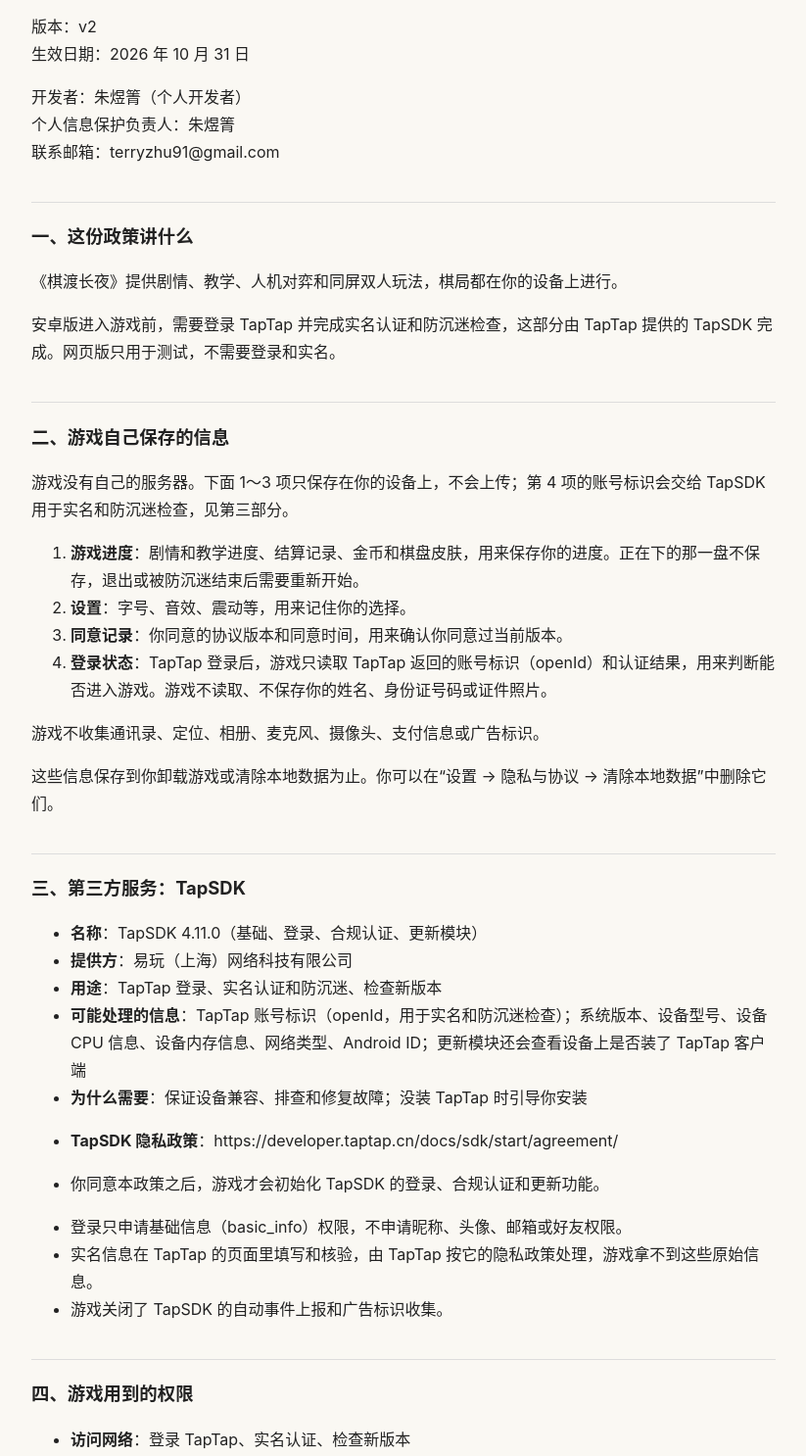
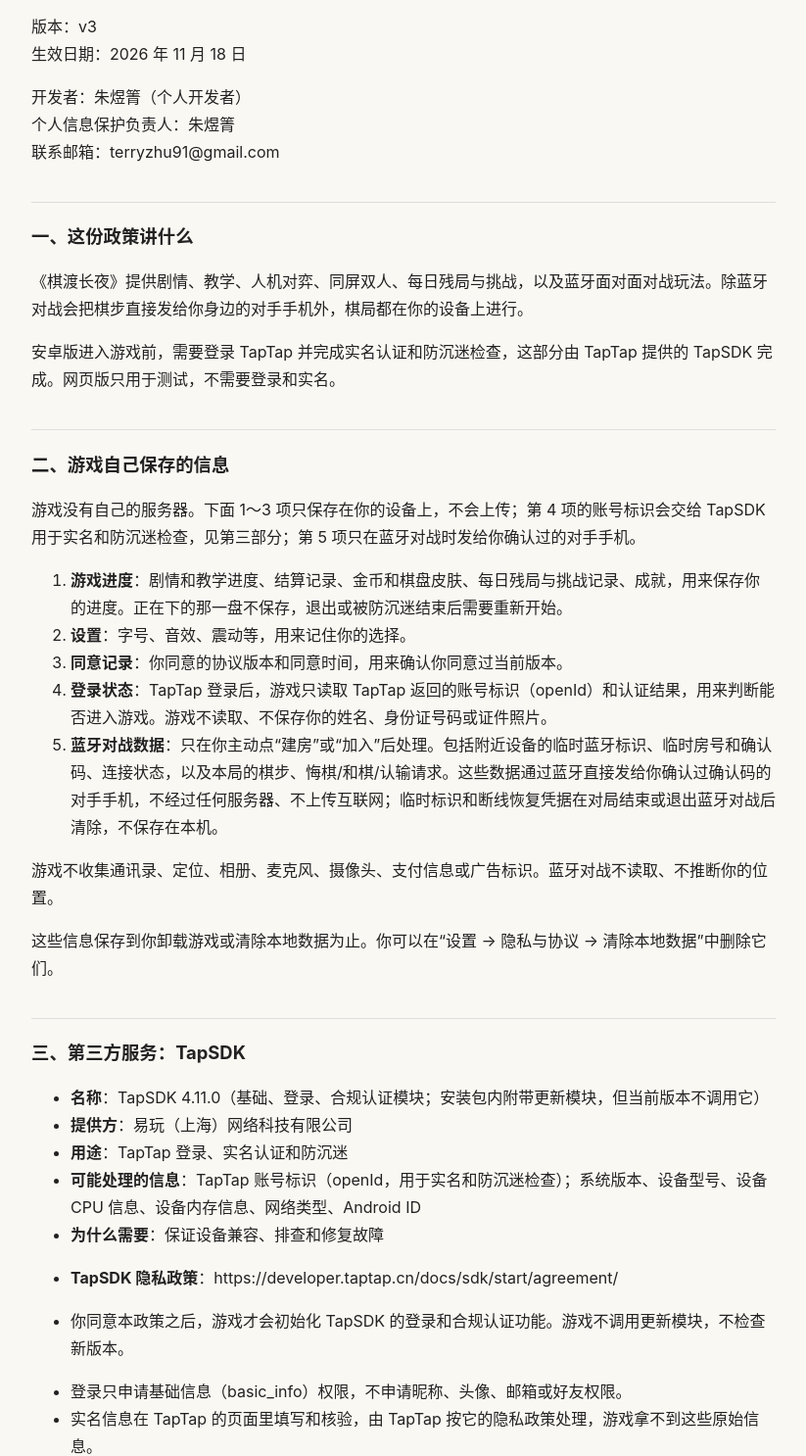
Before and after one commit to zyqterry/qiduchangye-legal, a plain HTML site: page privacy.html in a window 1280 px wide. Shown: the part 102-1588 px from the top of the page at 98% size, without its empty margins (228-1051 px from the left). Drawn offline with Linux system fonts and the light colour scheme.

Commit message:
《棋渡长夜》协议与政策 v3（2026-11-18 生效）：蓝牙对战、挑战记录、去掉检查更新
Co-Authored-By: Claude Opus 5.5 <noreply@anthropic.com>

```diff
--- a/privacy.html
+++ b/privacy.html
@@ -3,36 +3,37 @@
 body{margin:0;background:var(--bg);color:var(--fg);font:16px/1.75 -apple-system,"PingFang SC","Noto Sans CJK SC","Microsoft YaHei",sans-serif}
 main{max-width:760px;margin:0 auto;padding:24px 16px 64px}h1{font-size:1.5em;line-height:1.4}h2{font-size:1.15em;margin-top:2em;border-top:1px solid var(--line);padding-top:1em}
 a{color:var(--link);word-break:break-all}nav{font-size:.9em;color:var(--muted);margin-bottom:8px}ul.docs{padding-left:1.2em}footer{margin-top:48px;color:var(--muted);font-size:.85em}</style></head><body><main><nav><a href="./">《棋渡长夜》协议与政策</a></nav><h1>《棋渡长夜》隐私政策</h1>
-<p>版本：v2<br />
-生效日期：2026 年 10 月 31 日</p>
+<p>版本：v3<br />
+生效日期：2026 年 11 月 18 日</p>
 <p>开发者：朱煜箐（个人开发者）<br />
 个人信息保护负责人：朱煜箐<br />
 联系邮箱：terryzhu91@gmail.com</p>
 <h2>一、这份政策讲什么</h2>
-<p>《棋渡长夜》提供剧情、教学、人机对弈和同屏双人玩法，棋局都在你的设备上进行。</p>
+<p>《棋渡长夜》提供剧情、教学、人机对弈、同屏双人、每日残局与挑战，以及蓝牙面对面对战玩法。除蓝牙对战会把棋步直接发给你身边的对手手机外，棋局都在你的设备上进行。</p>
 <p>安卓版进入游戏前，需要登录 TapTap 并完成实名认证和防沉迷检查，这部分由 TapTap 提供的 TapSDK 完成。网页版只用于测试，不需要登录和实名。</p>
 <h2>二、游戏自己保存的信息</h2>
-<p>游戏没有自己的服务器。下面 1～3 项只保存在你的设备上，不会上传；第 4 项的账号标识会交给 TapSDK 用于实名和防沉迷检查，见第三部分。</p>
+<p>游戏没有自己的服务器。下面 1～3 项只保存在你的设备上，不会上传；第 4 项的账号标识会交给 TapSDK 用于实名和防沉迷检查，见第三部分；第 5 项只在蓝牙对战时发给你确认过的对手手机。</p>
 <ol>
-<li><strong>游戏进度</strong>：剧情和教学进度、结算记录、金币和棋盘皮肤，用来保存你的进度。正在下的那一盘不保存，退出或被防沉迷结束后需要重新开始。</li>
+<li><strong>游戏进度</strong>：剧情和教学进度、结算记录、金币和棋盘皮肤、每日残局与挑战记录、成就，用来保存你的进度。正在下的那一盘不保存，退出或被防沉迷结束后需要重新开始。</li>
 <li><strong>设置</strong>：字号、音效、震动等，用来记住你的选择。</li>
 <li><strong>同意记录</strong>：你同意的协议版本和同意时间，用来确认你同意过当前版本。</li>
 <li><strong>登录状态</strong>：TapTap 登录后，游戏只读取 TapTap 返回的账号标识（openId）和认证结果，用来判断能否进入游戏。游戏不读取、不保存你的姓名、身份证号码或证件照片。</li>
+<li><strong>蓝牙对战数据</strong>：只在你主动点“建房”或“加入”后处理。包括附近设备的临时蓝牙标识、临时房号和确认码、连接状态，以及本局的棋步、悔棋/和棋/认输请求。这些数据通过蓝牙直接发给你确认过确认码的对手手机，不经过任何服务器、不上传互联网；临时标识和断线恢复凭据在对局结束或退出蓝牙对战后清除，不保存在本机。</li>
 </ol>
-<p>游戏不收集通讯录、定位、相册、麦克风、摄像头、支付信息或广告标识。</p>
+<p>游戏不收集通讯录、定位、相册、麦克风、摄像头、支付信息或广告标识。蓝牙对战不读取、不推断你的位置。</p>
 <p>这些信息保存到你卸载游戏或清除本地数据为止。你可以在“设置 → 隐私与协议 → 清除本地数据”中删除它们。</p>
 <h2>三、第三方服务：TapSDK</h2>
 <ul>
-<li><strong>名称</strong>：TapSDK 4.11.0（基础、登录、合规认证、更新模块）</li>
+<li><strong>名称</strong>：TapSDK 4.11.0（基础、登录、合规认证模块；安装包内附带更新模块，但当前版本不调用它）</li>
 <li><strong>提供方</strong>：易玩（上海）网络科技有限公司</li>
-<li><strong>用途</strong>：TapTap 登录、实名认证和防沉迷、检查新版本</li>
-<li><strong>可能处理的信息</strong>：TapTap 账号标识（openId，用于实名和防沉迷检查）；系统版本、设备型号、设备 CPU 信息、设备内存信息、网络类型、Android ID；更新模块还会查看设备上是否装了 TapTap 客户端</li>
-<li><strong>为什么需要</strong>：保证设备兼容、排查和修复故障；没装 TapTap 时引导你安装</li>
+<li><strong>用途</strong>：TapTap 登录、实名认证和防沉迷</li>
+<li><strong>可能处理的信息</strong>：TapTap 账号标识（openId，用于实名和防沉迷检查）；系统版本、设备型号、设备 CPU 信息、设备内存信息、网络类型、Android ID</li>
+<li><strong>为什么需要</strong>：保证设备兼容、排查和修复故障</li>
 <li>
 <p><strong>TapSDK 隐私政策</strong>：https://developer.taptap.cn/docs/sdk/start/agreement/</p>
 </li>
 <li>
-<p>你同意本政策之后，游戏才会初始化 TapSDK 的登录、合规认证和更新功能。</p>
+<p>你同意本政策之后，游戏才会初始化 TapSDK 的登录和合规认证功能。游戏不调用更新模块，不检查新版本。</p>
 </li>
 <li>登录只申请基础信息（basic_info）权限，不申请昵称、头像、邮箱或好友权限。</li>
 <li>实名信息在 TapTap 的页面里填写和核验，由 TapTap 按它的隐私政策处理，游戏拿不到这些原始信息。</li>
@@ -40,9 +41,10 @@ a{color:var(--link);word-break:break-all}nav{font-size:.9em;color:var(--muted);m
 </ul>
 <h2>四、游戏用到的权限</h2>
 <ul>
-<li><strong>访问网络</strong>：登录 TapTap、实名认证、检查新版本</li>
+<li><strong>访问网络</strong>：登录 TapTap、实名认证</li>
 <li><strong>获取网络状态</strong>：判断有没有联网，没网时提示你</li>
 <li><strong>震动</strong>：落子和结算时的震动反馈，可以在设置里关掉</li>
+<li><strong>附近设备（蓝牙）</strong>：仅用于蓝牙面对面对战。安卓 12 及以上申请“附近设备”权限（扫描、连接、广播），并声明不用于定位；安卓 11 及以下系统要求蓝牙扫描时同时授予“位置”权限，游戏只在你点“加入”时申请，不获取、不推断位置。只在你点“建房”或“加入”时才申请；拒绝后仍可正常使用其他所有玩法。</li>
 </ul>
 <p>游戏不申请安装应用的权限。</p>
 <h2>五、未成年人</h2>
```
Also changed, not shown: account.html (+2 -2 lines), children.html (+5 -4 lines), local-play.html (+2 -2 lines), terms.html (+3 -3 lines).
